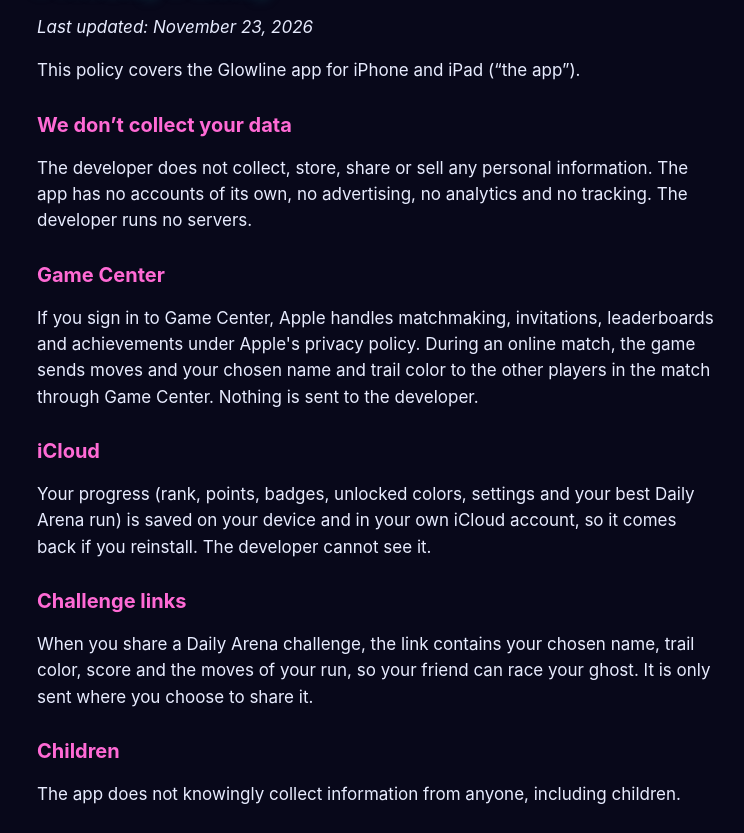
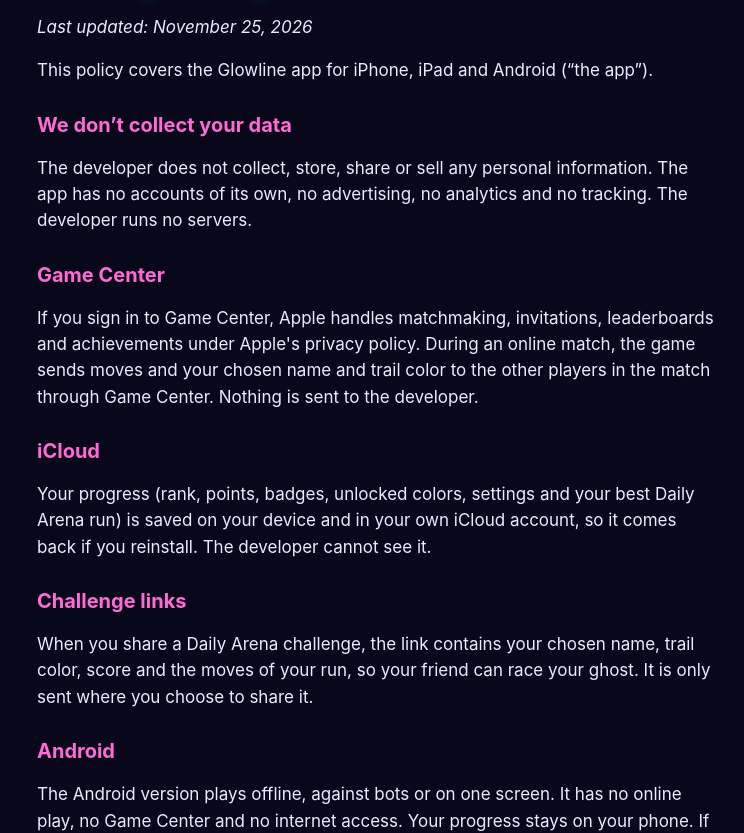
Before and after one commit to chrisdjbaker/glowline-app, a plain HTML site: page privacy.html in a window 1280 px wide. Shown: the part 79-912 px from the top of the page, without its empty margins (263-1007 px from the left). Drawn offline with Linux system fonts and the light colour scheme.

Commit message:
Privacy policy: add the Android version
Co-Authored-By: Claude Opus 5.5 <noreply@anthropic.com>

```diff
--- a/privacy.html
+++ b/privacy.html
@@ -15,8 +15,8 @@
 </head>
 <body>
 <h1>Privacy Policy</h1>
-<p><em>Last updated: November 23, 2026</em></p>
-<p>This policy covers the Glowline app for iPhone and iPad (“the app”).</p>
+<p><em>Last updated: November 25, 2026</em></p>
+<p>This policy covers the Glowline app for iPhone, iPad and Android (“the app”).</p>
 
 <h2>We don’t collect your data</h2>
 <p>The developer does not collect, store, share or sell any personal information. The app has no accounts of its own, no advertising, no analytics and no tracking. The developer runs no servers.</p>
@@ -30,6 +30,9 @@
 <h2>Challenge links</h2>
 <p>When you share a Daily Arena challenge, the link contains your chosen name, trail color, score and the moves of your run, so your friend can race your ghost. It is only sent where you choose to share it.</p>
 
+<h2>Android</h2>
+<p>The Android version plays offline, against bots or on one screen. It has no online play, no Game Center and no internet access. Your progress stays on your phone. If Android backup is turned on, your phone may include this data in your own Google account backup, which the developer can’t see.</p>
+
 <h2>Children</h2>
 <p>The app does not knowingly collect information from anyone, including children.</p>
 
```
